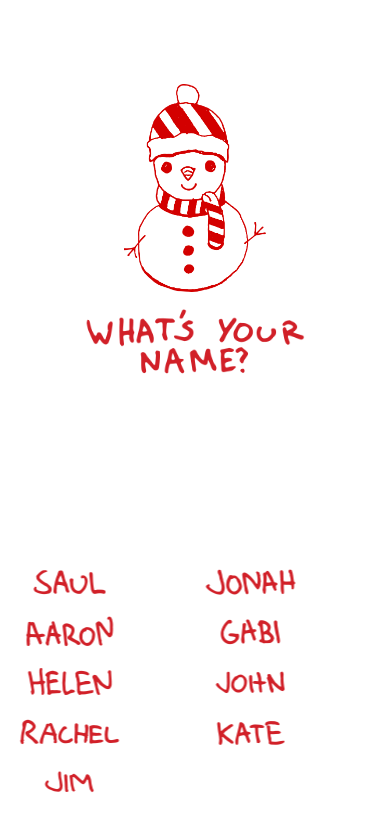
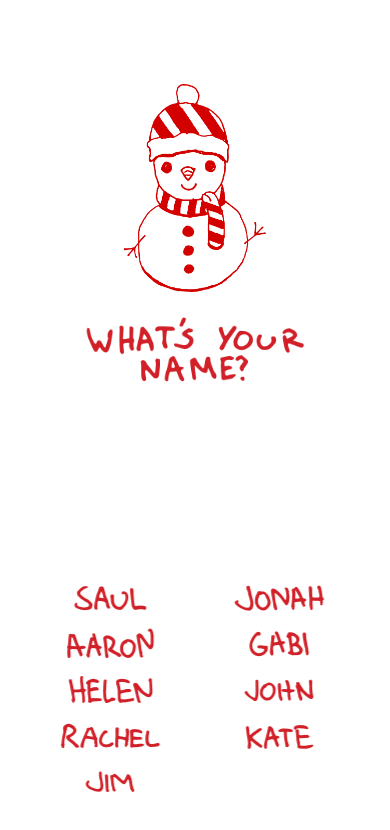
Before and after one commit to saulmagner-blip/secret-santa, a website: page index.html in a window 390 px wide. Both pictures are taken after a click on the picture 195 px from the left and 188 px from the top of the page. Drawn offline with Linux system fonts and the light colour scheme.

Commit message:
mobile centering + column spacing fix

```diff
--- a/styles.css
+++ b/styles.css
@@ -5,25 +5,63 @@ body, html { width: 100%; height: 100%; font-family: sans-serif; cursor: url('cu
 .game-container { position: relative; width: 100%; height: 100vh; overflow: hidden; }
 .background { position: absolute; top:0; left:0; width:100%; height:100%; object-fit:cover; z-index:-1; }
 
-.elf-area { position: relative; margin: 0 auto; top: 10%; display: flex; flex-direction: column; align-items: center; gap: 10px; width: 100%; max-width: 350px; }
+.elf-area {
+  position: relative;
+  margin: 0 auto;
+  top: 10%;
+  display: flex;
+  flex-direction: column;
+  align-items: center;
+  gap: 18px; /* ⬅️ Increased gap between elf/speech and rest */
+  width: 100%;
+  max-width: 350px;
+}
+
 .elf, #selected-name, #speech, #result-text {
   width: auto; max-width: 100%; height: auto; display: block;
   -webkit-user-select:none; user-select:none;
 }
+
 .yes-no { display:flex; justify-content:center; gap:10px; }
 .yes-no img { max-width:120px; height:auto; }
+
 .result { margin-top:10px; text-align:center; }
 
-.name-buttons { position:absolute; bottom:5%; left:50%; transform:translateX(-50%); display:flex; flex-direction:column; gap:10px; }
+.name-buttons {
+  position:absolute;
+  bottom:5%;
+  left:50%;
+  transform:translateX(-50%);
+  display:flex;
+  flex-direction:column;
+  gap:10px;
+}
+
 .button-row { display:flex; justify-content:center; gap:10px; }
+
 .name-button { width:auto; max-width:none; height:auto; }
 
 .hidden { display:none !important; visibility:hidden !important; }
 
+/* ---------------- MOBILE FIXES ---------------- */
 @media(max-width:768px){
+
   .elf { max-width:40vw; }
   #selected-name, #speech, #result-text { max-width:60vw; }
+
   .yes-no img { max-width:30vw; }
-  .name-buttons { display:grid; grid-template-columns:1fr 1fr; gap:10px; width:90%; max-width:400px; bottom:5%; left:50%; transform:translateX(-50%); }
+
+  .name-buttons {
+    display:grid;
+    grid-template-columns:1fr 1fr;
+    gap:6px;               /* ⬅️ Smaller gap between columns */
+    width:85%;             /* ⬅️ Helps centering visually */
+    max-width:380px;
+    bottom:5%;
+    left:50%;
+    transform:translateX(-50%);
+    justify-items:center;  /* ⬅️ Centers every button inside each grid cell */
+  }
+
   .button-row { display:contents; }
 }
```
